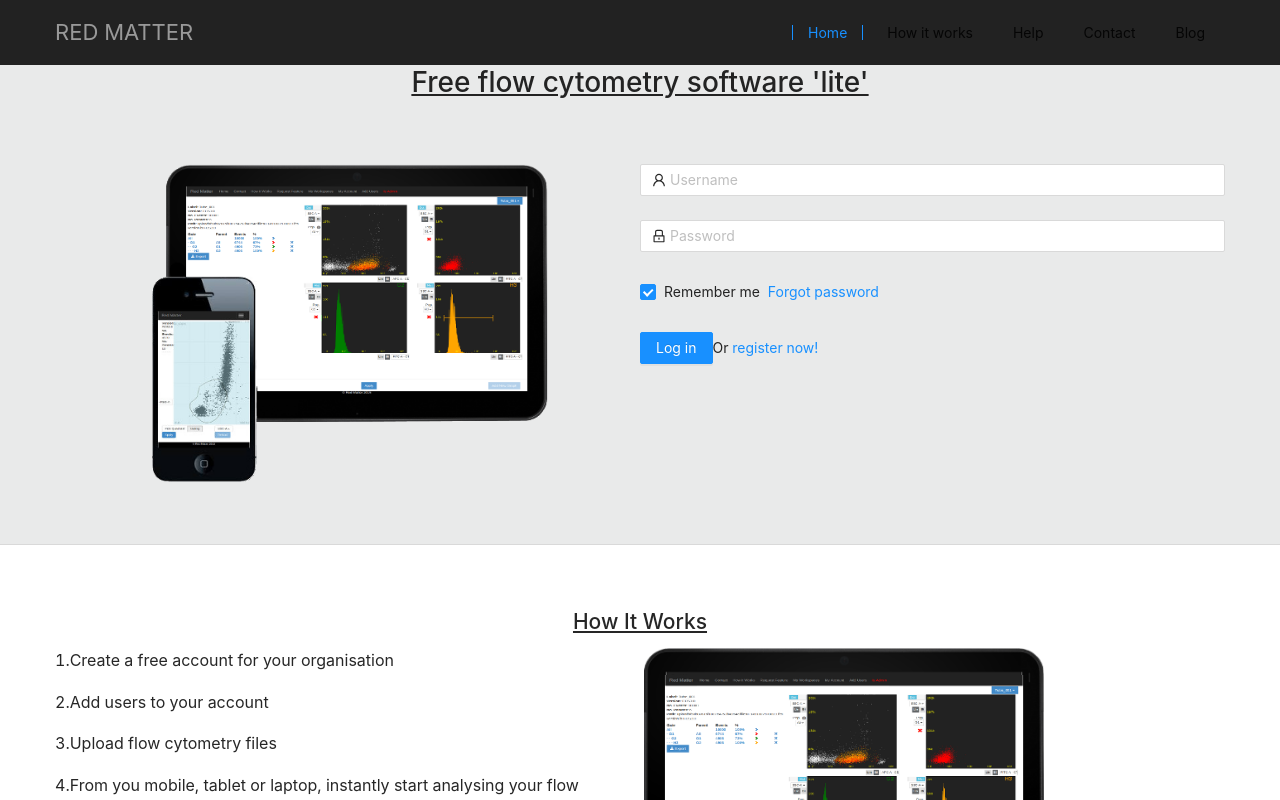
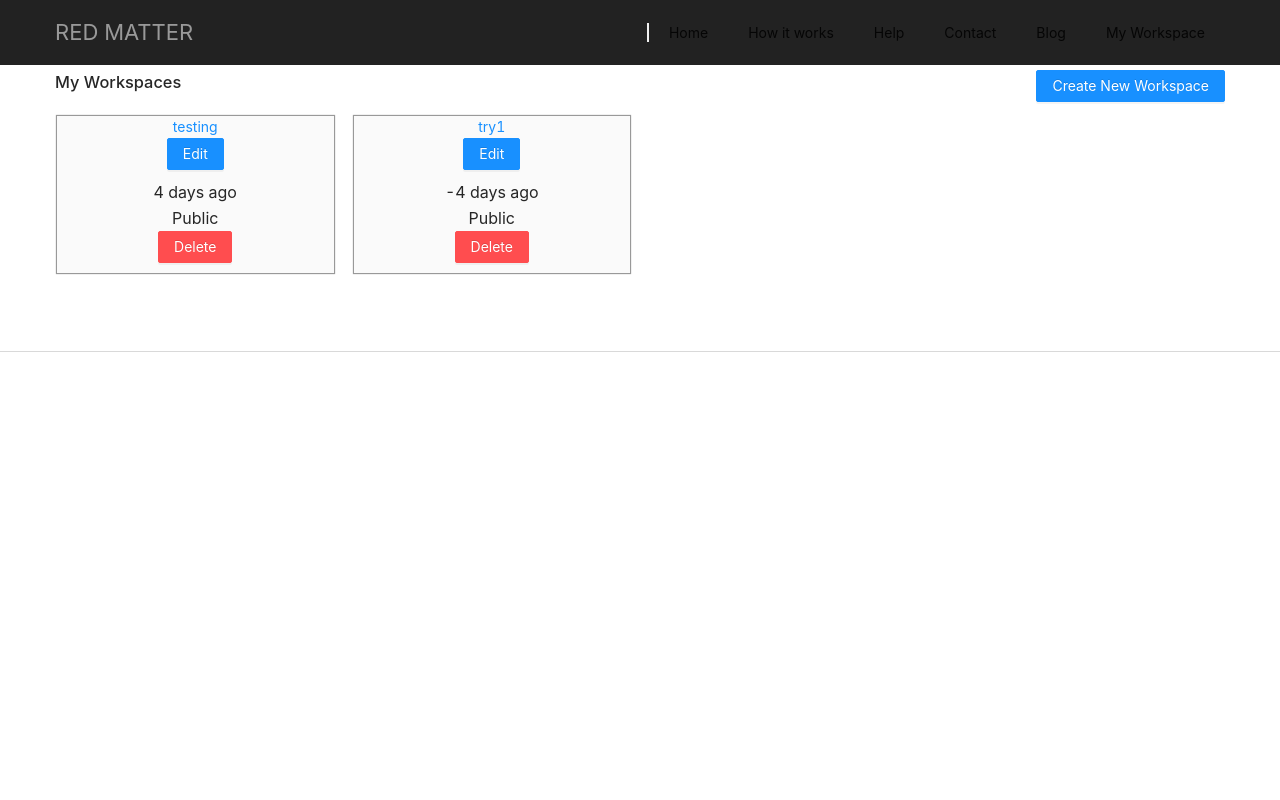
Before and after one commit to Zander1983/RedMatterApp, a React (Create React App) app: page /workspaces in a window 1280 px wide. Shown: the top 800 px of the page. Built offline with nearby package versions, Linux system fonts and the light colour scheme.

Commit message:
workspace tab

```diff
--- a/package.json
+++ b/package.json
@@ -27,6 +27,7 @@
     "react-resizable-component": "^1.1.0",
     "react-router-dom": "^5.2.0",
     "react-scripts": "4.0.2",
+    "react-scroll": "^1.8.1",
     "typescript": "^4.1.4",
     "web-vitals": "^1.1.0"
   },
@@ -58,6 +59,7 @@
     "@types/chart.js": "^2.9.30",
     "@types/jquery": "^3.5.5",
     "@types/react-router-dom": "^5.1.7",
+    "@types/react-scroll": "^1.8.2",
     "jqueryui": "^1.11.1"
   }
 }
--- a/src/App.css
+++ b/src/App.css
@@ -123,9 +123,9 @@ header
   display: flex;
 }
 
-.header .ant-anchor-ink {
+/* .header .ant-anchor-ink {
   display: none;
-}
+} */
 
 .header .ant-anchor-link {
   padding: 0 20px;
@@ -218,6 +218,7 @@ header
 .ant-btn-primary{
   background:none;
   border-color:none;
+  color:#000;
 }
 .login-form-button{
   color:#000;
@@ -226,6 +227,56 @@ header
 .ant-anchor-link-title{
   color:#999;
 }
+
+/* Header navlink ==============*/
+/* .header .ant-anchor-wrapper {
+  background: none;
+}
+
+.anchor {
+  display: flex;
+}
+
+.header .ant-anchor-ink {
+  display: none;
+}
+
+.ant-anchor-link {
+  color:#999;
+  padding: 0 20px;
+  line-height: 1.4;
+  position: relative;
+}
+
+.ant-anchor-link:before,
+.ant-anchor-link:after {
+  content: "";
+  background: #1890ff;
+  width: 1px;
+  position: absolute;
+  top: 2px;
+  bottom: 2px;
+  left: 30%;
+  opacity: 0;
+  transition: all 0.3s linear;
+}
+
+.ant-anchor-link:after {
+  left: auto;
+  right: 30%;
+}
+
+.ant-anchor-link-active:before,
+.ant-anchor-link:hover:before {
+  left: 5%;
+  opacity: 1;
+}
+
+.ant-anchor-link.ant-anchor-link-active:after,
+.ant-anchor-link:hover:after {
+  right: 5%;
+  opacity: 1;
+} */
 
 /*
 hero
@@ -371,6 +422,76 @@ faqs
   margin: 0 10px 0 0;
 }
 
+
+/* workspaceBlock */
+/* .workspaceBlock .ant-list {
+  text-align: center;
+} */
+
+.workspaceBlock .workspaceHeader{
+  display: flex;
+  justify-content: space-between;
+  margin: 10px 0;
+}
+
+.workspaceBlock .ant-card-body{
+  background: #fafafa;
+  border: 1px solid #999;
+  padding: 0;
+  min-height: 100px;
+}
+
+.workspaceBlock .workspaceDetail .ant-btn-primary{
+  margin-bottom:10px;
+}
+
+.workspaceDetail{
+  display:flex;
+  flex-direction:column;
+  align-items:center;
+}
+
+.workspaceDetail p{
+  margin:0;
+}
+
+
+/* .workspaceBlock .workspaceDetail p{
+  background:red;
+  margin:0;
+} */
+
+/* .workspaceBlock .workspaceDetail .edit{
+  background:orange;
+  color:red;
+} */
+
+
+
+/* .workspaceBlock .ant-row > div:nth-child(2) .ant-list-item {
+  box-shadow: 0 0 12px 2px #f3f3f3;
+  transform: scale(1.1);
+  position: relative;
+  z-index: 1;
+} */
+
+/* .workspaceBlock .ant-card-head-title {
+  text-transform: uppercase;
+  font-size: 20px;
+  font-weight: 400;
+}
+
+.workspaceBlock .large {
+  font-size: 38px;
+  line-height: 1;
+  margin: 0 0 20px;
+}
+
+.workspaceBlock .fab {
+  margin: 0 10px 0 0;
+} */
+
+
 /*
 pricing block
 -------------
--- a/src/App.tsx
+++ b/src/App.tsx
@@ -1,9 +1,14 @@
 import React, { useState,FC } from 'react';
+import { Route, Switch } from 'react-router-dom';
+// import './../node_modules/bootstrap/dist/css/bootstrap.min.css';
+import { Layout,Image } from 'antd';
+
 import './App.css';
 import 'antd/dist/antd.css';
-import { Layout,Image } from 'antd';
+
 import AppHeader from './Components/common/header';
 import AppHome from './Components/home/home';
+import Workspaces from './Components/workspaces/workspaces';
 
 const { Header, Footer,Content } = Layout;
 
@@ -14,7 +19,11 @@ const App: FC = () => {
                 <AppHeader/>
             </Header>
             <Content>
-                <AppHome/>
+                <Switch>
+                    <Route exact path="/" component={AppHome}/>
+                    <Route exact path="/workspaces" component={Workspaces}/>
+                </Switch>
+                {/* <AppHome/> */}
             </Content>
             {/* <Footer>
                 <AppFooter/>
--- a/src/Components/common/header.tsx
+++ b/src/Components/common/header.tsx
@@ -27,6 +27,7 @@ const AppHeader:FC = ()=>{
                   <Link href="#help" title="Help" />
                   <Link href="#contact" title="Contact" />
                   <Link href="#blog" title="Blog" />
+                  <Link href="workspaces" title="My Workspace" />
               </Anchor>
             </div>
             <div className="mobileVisible">
@@ -45,6 +46,7 @@ const AppHeader:FC = ()=>{
                   <Link href="#help" title="Help" />
                   <Link href="#contact" title="Contact" />
                   <Link href="#blog" title="Blog" />
+                  <Link href="workspaces" title="My Workspace" />
                 </Anchor>
               </Drawer>
             </div>
--- a/src/Components/work/css/work.css
+++ b/src/Components/work/css/work.css
@@ -3,10 +3,10 @@
     height:auto;
 }
 
-h2{
+/* h2{
     text-align:center;
     text-decoration: underline;
-}
+} */
 
 .image{
     display:flex;
--- a/src/Components/work/work.tsx
+++ b/src/Components/work/work.tsx
@@ -8,7 +8,7 @@ const AppWorking:FC = ()=>{
         <div className="block workBlock">
             <div className="container-fluid" id="work">
                 <div className="workTitleHolder">
-                    <h2>How It Works</h2>
+                    <h2 style={{textAlign:'center',textDecoration: "underline"}}>How It Works</h2>
                 </div>
                 <div className="workHolder">
                     <Row gutter={[8,8]}>
--- /dev/null
+++ b/src/Components/workspaces/workspaces.tsx
@@ -0,0 +1,142 @@
+import React,{useState} from 'react';
+import { List, Card, Button,Modal,Form, Input } from 'antd';
+
+const data:any =[
+    {
+        "id":"602b74e9e01b4c34d295c6b3",
+        "name":"testing",
+        "createdOn":"2021-02-16T07:31:53.576Z",
+        "owner":"abhitube434@gmail.com",
+        "isOwner":true,
+        "isPrivate":false,
+        "noAccepted":true
+    },
+    {
+        "id":"6036460d0e12bc27db6df426",
+        "name":"try1",
+        "createdOn":"2021-02-24T12:26:53.814Z",
+        "owner":"abhitube434@gmail.com",
+        "isOwner":true,
+        "isPrivate":false,
+        "noAccepted":true
+    }
+]
+interface WorkspaceType{
+    "id":string,
+    "name":string,
+    "createdOn":string,
+    "owner":string,
+    "isOwner":boolean,
+    "isPrivate":boolean,
+    "noAccepted":boolean
+}
+const Workspaces = ()=>{
+    const [workspaceData,setWorkspaceData] = useState(data);
+    const [visible,setVisible] = useState(false);
+    const [loading,setLoading] = useState(false);
+    const [form] = Form.useForm();
+    const getTimeCal = (date:string)=>{
+        const date1 = new Date(date);
+        const date2 = new Date();
+        let totalDays = Math.floor((date2.getTime()-date1.getTime())/(1000*3600*24))
+        return totalDays;
+    }
+
+    const showModal = () => {
+        setVisible(true);
+    };
+
+    const handleCancel = (e:any) => {
+        setVisible(false);
+        form.resetFields();
+    };
+
+    const layout = {
+        labelCol: { span: 8 },
+        wrapperCol: { span: 16 },
+    };
+    const tailLayout = {
+        wrapperCol: { offset: 8, span: 16 },
+    };
+
+    const addWorkspace = (values: any) => {
+        setLoading(true);
+        let newWorkspace:any = {};
+        newWorkspace['id']="6036460d0e12bc27db6df426";
+        newWorkspace['name']=values.workspacename;
+        newWorkspace['createdOn']=new Date().toISOString();
+        newWorkspace['owner']="abhitube434@gmail.com";
+        newWorkspace['isOwner']=true;
+        newWorkspace['isPrivate']=false;
+        newWorkspace['noAccepted']=true;
+        setWorkspaceData((prevData:any)=>{
+            return [...prevData,newWorkspace]
+        })
+        form.resetFields();
+        setVisible(false);
+        setLoading(false);
+    };
+
+    const deleteWorkspace = (workid:string)=>{
+        setWorkspaceData((prevData:any)=>{
+            return(prevData.filter((data:any)=>{
+                return data.id!=workid
+            }))
+        })
+    }
+    return (
+        <div className="block workspaceBlock">
+          <div className="container-fluid">
+            <div className="workspaceHeader">
+                <h3>My Workspaces</h3>
+                <Button type="primary" onClick={showModal} className="text-dark">Create New Workspace</Button>
+                <Modal
+                    visible={visible}
+                    title="Add Workspace"
+                    onCancel={handleCancel}
+                    footer={null}
+                    destroyOnClose = {true}
+                >
+                    <Form {...layout} form={form} name="control-hooks" onFinish={addWorkspace}>
+                        <Form.Item name="workspacename" label="Workspace Name" rules={[{ required: true }]}>
+                            <Input />
+                        </Form.Item>
+                        <Form.Item {...tailLayout}>
+                            <Button type="primary" htmlType="submit">
+                                Add
+                            </Button>
+                        </Form.Item>
+                    </Form>
+                </Modal>
+            </div>
+            <List
+              grid={{
+                gutter: 16,
+                xs: 2,
+                sm: 2,
+                md: 4,
+                lg: 4,
+                xl: 4,
+                xxl: 4,
+              }}
+              dataSource={workspaceData}
+              renderItem={(item:any) => (
+                <List.Item>
+                  <Card>
+                      <div className="workspaceDetail">
+                        <a href="#">{item.name}</a>
+                        <Button type="primary" className="edit">Edit</Button>
+                        <p>{`${getTimeCal(item.createdOn)} days ago`}</p>
+                        <p>{item.isPrivate ? 'Private':'Public'}</p>
+                        <Button type="primary"onClick={()=>{deleteWorkspace(item.id)}} danger>Delete</Button>
+                      </div>
+                  </Card>
+                </List.Item>
+              )}
+            />
+          </div>
+        </div>
+      );
+}
+
+export default Workspaces;
```
Also changed, not shown: src/Components/workspaces/workspace.json (added, +23 -0 lines), src/Components/workspaces/css/style.css (added), 1 other file (tests, documents, lock files or other folders).
